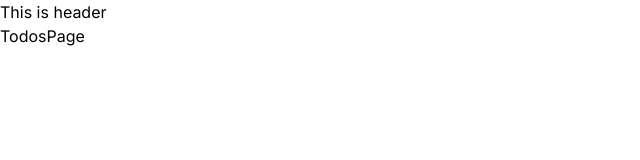
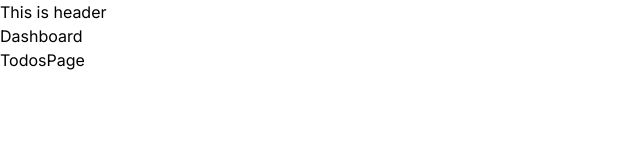
Before and after one commit to mkmule/intro-v3-app, a Next.js app: page /todos in a window 1280 px wide. Shown: the top 160 px of the page, without its empty margins (0-640 px from the left). Built offline with nearby package versions, Linux system fonts and the light colour scheme.

Commit message:
Nested layout

```diff
--- /dev/null
+++ b/src/app/(dashboard)/layout.tsx
@@ -0,0 +1,10 @@
+const DashboardLayout = ({ children }: any) => {
+  return (
+    <div>
+      <h1>Dashboard</h1>
+      <div>{children}</div>
+    </div>
+  )
+}
+
+export default DashboardLayout
```
